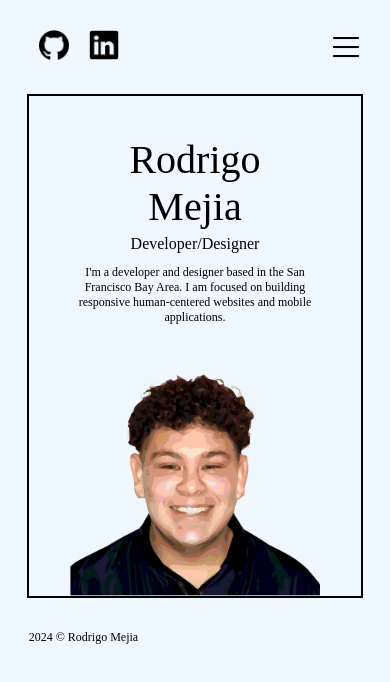
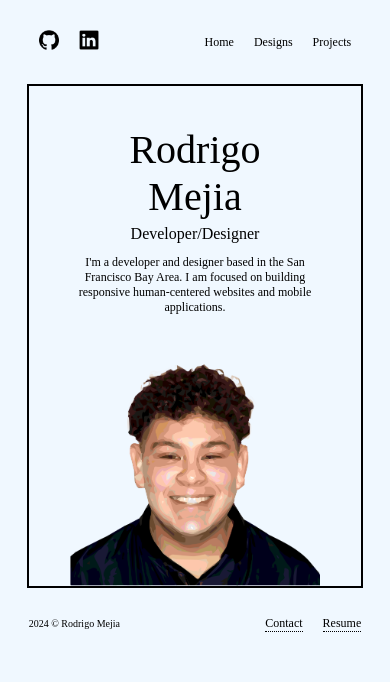
Before and after one commit to rmejia64/RodrigoMejia, a React (Create React App) app: page / in a window 390 px wide. Shown: the top 682 px of the page. Built offline with nearby package versions, Linux system fonts and the light colour scheme; a web font is replaced by a local one.

Commit message:
redesigned navigation

```diff
--- a/src/components/Designs.js
+++ b/src/components/Designs.js
@@ -3,15 +3,10 @@ import "../styles/Designs.css";
 function Designs() {
 	return (
 		<div className="content">
-				<div className="text">
-					<p className="title">Designs</p>
-					<p className="main">
-						I'm a developer and designer based in the San Francisco Bay Area. I
-						am focused on building responsive human-centered websites and mobile
-						applications.
-					</p>
-				</div>
+			<p className="title">Designs</p>
+			<div className="cards">
 			</div>
+		</div>
 	);
 }
 
--- a/src/components/Footer.js
+++ b/src/components/Footer.js
@@ -1,11 +1,30 @@
-import '../styles/Footer.css';
+import "../styles/Footer.css";
 
 function Footer() {
-  return (
-    <div className="foot">
-       <p className="foot-text">2024 &copy; Rodrigo Mejia</p>
-    </div>
-  );
+	return (
+		<div className="foot">
+			<p className="foot-text">2024 &copy; Rodrigo Mejia</p>
+			<div className="foot-links">
+				<a className="foot-link" href="mailto: rmejia.g36@gmail.com">
+					<div className="tooltip">
+						Contact
+						<span className="tooltiptext">Send Email</span>
+					</div>
+				</a>
+				<a
+					className="foot-link"
+					target="_blank"
+					rel="noreferrer"
+					href="https://docs.google.com/document/d/1vUExRik8I88c5mOwfQ7xHa0P09HETlgmbNn68igSKvQ/edit?usp=sharing"
+				>
+					<div className="tooltip">
+						Resume
+						<span className="tooltiptext">Google Drive</span>
+					</div>
+				</a>
+			</div>
+		</div>
+	);
 }
 
 export default Footer;
--- a/src/components/Navbar.js
+++ b/src/components/Navbar.js
@@ -23,11 +23,6 @@ function Navbar({ setCurrentState }) {
 					></img>
 				</a>
 			</div>
-			<img
-				className="menu-button"
-				alt="Menu"
-				src={require("../assets/menu.png")}
-			/>
 
 			<div className="page-links">
 				<p className="link" onClick={() => setCurrentState("Home")}>
@@ -39,18 +34,6 @@ function Navbar({ setCurrentState }) {
 				<p className="link" onClick={() => setCurrentState("Projects")}>
 					Projects
 				</p>
-				<a className="link" href="mailto: rmejia.g36@gmail.com">
-					<div class="tooltip">
-						Contact
-						<span class="tooltiptext">Send Email</span>
-					</div>
-				</a>
-				<a className="link" target="_blank" rel="noreferrer" href="https://docs.google.com/document/d/1vUExRik8I88c5mOwfQ7xHa0P09HETlgmbNn68igSKvQ/edit?usp=sharing">
-					<div class="tooltip">
-						Resume
-						<span class="tooltiptext">Google Drive</span>
-					</div>
-				</a>
 			</div>
 		</div>
 	);
--- a/src/components/Projects.js
+++ b/src/components/Projects.js
@@ -3,15 +3,10 @@ import "../styles/Projects.css";
 function Projects() {
 	return (
 		<div className="content">
-				<div className="text">
-					<p className="title">Projects</p>
-					<p className="main">
-						I'm a developer and designer based in the San Francisco Bay Area. I
-						am focused on building responsive human-centered websites and mobile
-						applications.
-					</p>
-				</div>
+			<p className="title">Projects</p>
+			<div className="cards">
 			</div>
+		</div>
 	);
 }
 
--- a/src/styles/App.css
+++ b/src/styles/App.css
@@ -16,8 +16,9 @@
   --subheader-font-size-mobile: 16px;
   --main-font-size: 16px;
   --main-font-size-mobile: 12px;
-  --footer-font-size: 12px;
+  --footer-font-size: 10px;
   --icon-size: 30px;
+  --icon-size-mobile: 20px;
   --main-font-color: black;
   --link-hover-color: yellow;
 }
--- a/src/styles/Footer.css
+++ b/src/styles/Footer.css
@@ -5,9 +5,43 @@
     text-align: left;
     padding-top: 20px;
     padding-bottom: 20px;
+    display: flex;
+    flex-direction: row;
+    align-items: center;
+    justify-content: space-between;
+}
+
+.foot-links{
+    width: 40%;
+    height: auto;
+    text-align: right;
+    display: flex;
+    flex-direction: row;
+    align-items: right;
+    justify-content: right;
 }
 
 .foot-text{
     font-family: var(--main-font-family);
     font-size: var(--footer-font-size);
 }
+
+.foot-link {
+    text-decoration: none;
+    height: auto;
+    margin-left: 20px;
+    color: var(--main-font-color);
+    font-family: var(--main-font-family);
+    font-size: var(--main-font-size);
+    cursor: pointer;
+}
+
+.foot-link:hover {
+    -webkit-text-stroke: 0.25px yellow;
+}
+
+@media screen and (max-width: 800px) {
+    .foot-link {
+        font-size: var(--main-font-size-mobile);
+    }
+}
--- a/src/styles/Navbar.css
+++ b/src/styles/Navbar.css
@@ -38,8 +38,6 @@
     border-radius: 6px;
     padding: 5px 0;
     font-size: 10px;
-
-    /* Position the tooltip */
     position: absolute;
     z-index: 1;
     top: 100%;
@@ -75,19 +73,11 @@
     -webkit-text-stroke: 0.25px yellow;
 }
 
-.menu-button {
-    display: none;
-}
-
 @media screen and (max-width: 800px) {
-    .page-links {
-        display: none;
-        width: 100px;
+    .link {
+        font-size: var(--main-font-size-mobile);
     }
-
-    .menu-button {
-        display: block;
-        height: 30px;
-        width: auto;
+    .icon {
+        width: var(--icon-size-mobile);
     }
 }
```
